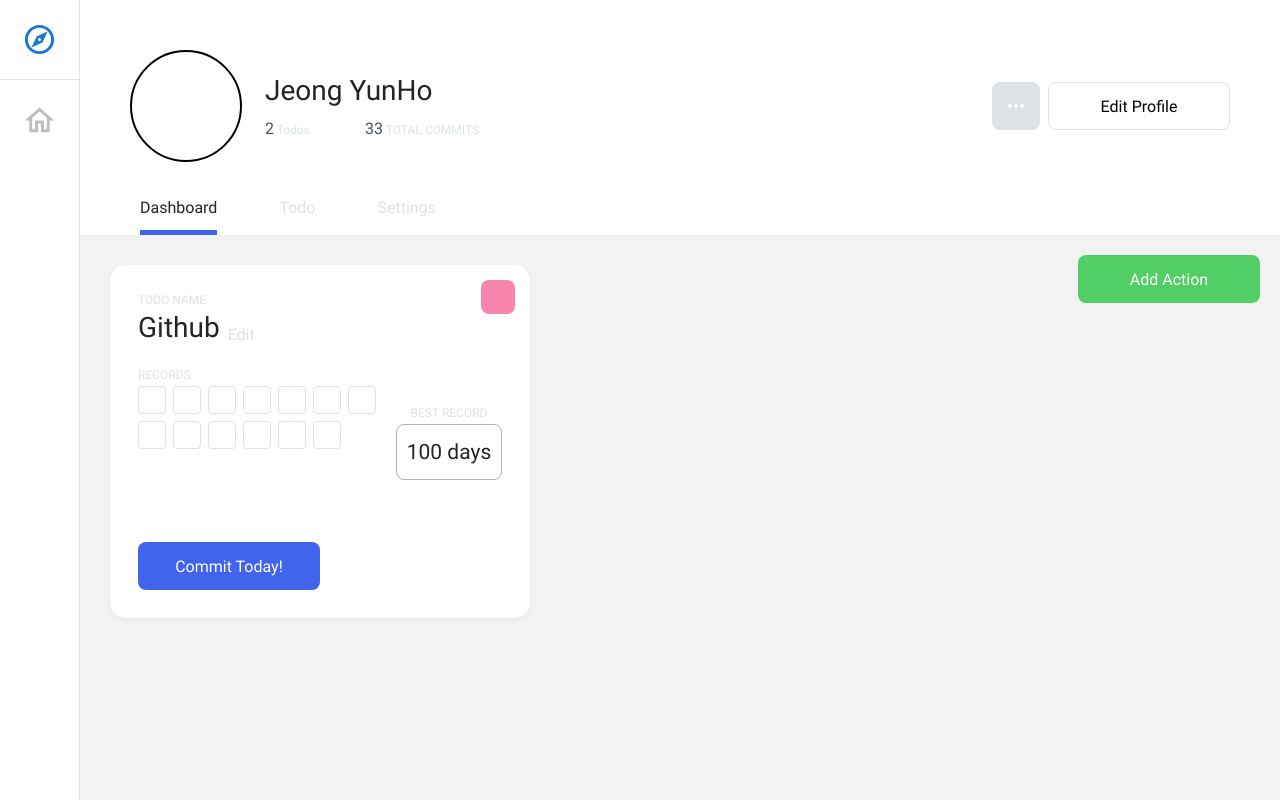
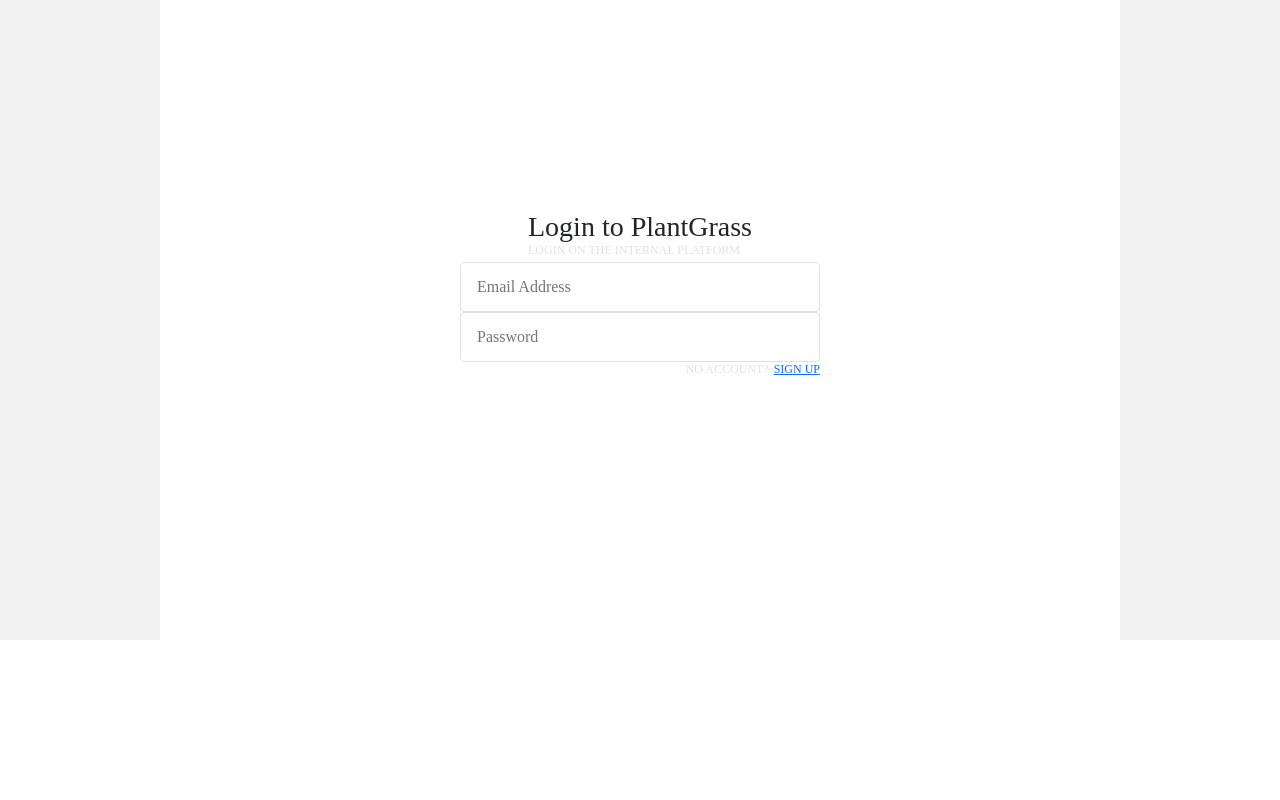
Before and after one commit to YoonHoJeong/plant-grass, a React (Create React App) app: page / in a window 1280 px wide. Built offline with nearby package versions, Linux system fonts and the light colour scheme.

Commit message:
login page styling & common style

```diff
--- a/src/appTest.jsx
+++ b/src/appTest.jsx
@@ -1,10 +1,22 @@
 import { style } from "dom-helpers";
-import React from "react";
-import styles from "./appTest.module.css";
+import React, { useState } from "react";
 import HomeOutlinedIcon from "@mui/icons-material/HomeOutlined";
 import ExploreOutlinedIcon from "@mui/icons-material/ExploreOutlined";
 import MoreHorizIcon from "@mui/icons-material/MoreHoriz";
-const AppTest = (props) => (
+import Login from "./login";
+
+import appCss from "./appTest.module.css";
+import commonCss from "./common.module.css";
+
+let styles = {};
+Object.assign(styles, appCss, commonCss);
+
+const AppTest = (props) => {
+  const [user, setUser] = useState(null);
+
+  return user === null ? (
+    <Login />
+  ) : (
     <div className={styles.appContainer}>
       <ul className={styles.sideBar}>
         <li className="page">
@@ -47,7 +59,9 @@ const AppTest = (props) => (
               </div>
             </section>
             <ul className={styles.tabNavigator}>
-            <li className={`${styles.tablink} ${styles.active}`}>Dashboard</li>
+              <li className={`${styles.tablink} ${styles.active}`}>
+                Dashboard
+              </li>
               <li className={styles.tablink}>Todo</li>
               <li className={styles.tablink}>Settings</li>
             </ul>
@@ -102,5 +116,6 @@ const AppTest = (props) => (
       </main>
     </div>
   );
+};
 
 export default AppTest;
--- a/src/appTest.module.css
+++ b/src/appTest.module.css
@@ -1,30 +1,3 @@
-/* root */
-:root {
-  --black: #212429;
-  --lightgray1: #acb5bd;
-  --lightgray2: #dde2e5;
-  --lightgray3: #f2f2f2;
-  --activeBlue: #4263eb;
-  --green: #51cf66;
-  --pink: #f784ad;
-
-  --md-btn-width: 182px;
-
-  --lg-font-size: 28px;
-  --md-font-size: 16px;
-  --sm-font-size: 12px;
-}
-.lgFont {
-  font-size: var(--lg-font-size);
-}
-
-.indexText {
-  margin-bottom: 4px;
-
-  font-size: var(--sm-font-size);
-  color: var(--lightgray2);
-}
-
 /* app */
 .appContainer {
   display: flex;
@@ -124,20 +97,6 @@
 .count {
   font-size: 16px;
   color: #495057;
-}
-
-.btn {
-  height: 48px;
-  font-size: 16px;
-
-  display: flex;
-  align-items: center;
-  justify-content: center;
-
-  background: none;
-
-  border: none;
-  border-radius: 8px;
 }
 
 .profileMore {
--- /dev/null
+++ b/src/common.module.css
@@ -0,0 +1,41 @@
+/* root */
+:root {
+  --black: #212429;
+  --lightgray1: #acb5bd;
+  --lightgray2: #dde2e5;
+  --lightgray3: #f2f2f2;
+  --activeBlue: #4263eb;
+  --green: #51cf66;
+  --pink: #f784ad;
+
+  --md-btn-width: 182px;
+
+  --lg-font-size: 28px;
+  --md-font-size: 16px;
+  --sm-font-size: 12px;
+}
+
+.lgFont {
+  font-size: var(--lg-font-size);
+}
+
+.indexText {
+  margin-bottom: 4px;
+
+  font-size: var(--sm-font-size);
+  color: var(--lightgray2);
+}
+
+.btn {
+  height: 48px;
+  font-size: 16px;
+
+  display: flex;
+  align-items: center;
+  justify-content: center;
+
+  background: none;
+
+  border: none;
+  border-radius: 8px;
+}
--- /dev/null
+++ b/src/login.jsx
@@ -0,0 +1,42 @@
+import React from "react";
+import loginCss from "./login.module.css";
+import commonCss from "./common.module.css";
+
+let styles = {};
+
+Object.assign(styles, loginCss, commonCss);
+
+const Login = (props) => {
+  return (
+    <div className={styles.bg}>
+      <div className={styles.container}>
+        <div className={`${styles.containerTitle}`}>
+          <h1 className={`${styles.lgFont}`}>Login to PlantGrass</h1>
+          <div className={`${styles.indexText}`}>
+            LOGIN ON THE INTERNAL PLATFORM
+          </div>
+        </div>
+
+        <form className={styles.loginForm} action="">
+          <input
+            className={styles.textInput}
+            type="email"
+            placeholder="Email Address"
+          />
+          <input
+            className={styles.textInput}
+            type="password"
+            placeholder="Password"
+          />
+          <div className={`${styles.indexText} ${styles.notification}`}>
+            <span>NO ACCOUNT?</span>
+            <a href="">SIGN UP</a>
+          </div>
+          <button className={`${styles.btn} ${styles.loginBtn}`}>LOGIN</button>
+        </form>
+      </div>
+    </div>
+  );
+};
+
+export default Login;
--- /dev/null
+++ b/src/login.module.css
@@ -0,0 +1,52 @@
+.container {
+  width: 960px;
+  height: 640px;
+  background-color: white;
+
+  display: flex;
+  flex-direction: column;
+  justify-content: center;
+  align-items: center;
+}
+
+.containerTitle {
+  align-self: center;
+}
+
+.bg {
+  display: flex;
+  justify-content: center;
+  align-items: center;
+
+  background-color: var(--lightgray3);
+}
+.loginForm {
+  display: flex;
+  flex-direction: column;
+}
+
+.textInput {
+  width: 360px;
+  height: 50px;
+
+  border: 1px solid var(--lightgray2);
+  border-radius: 4px;
+
+  padding: 13px 16px;
+  background-color: white;
+}
+
+.notification {
+  align-self: flex-end;
+}
+.notification > a {
+  text-decoration: underline;
+  margin-left: 5px;
+}
+
+.loginBtn {
+  width: 360px;
+  background-color: var(--activeBlue);
+
+  color: white;
+}
```
Lines whose indentation alone changed are shown as unchanged.
